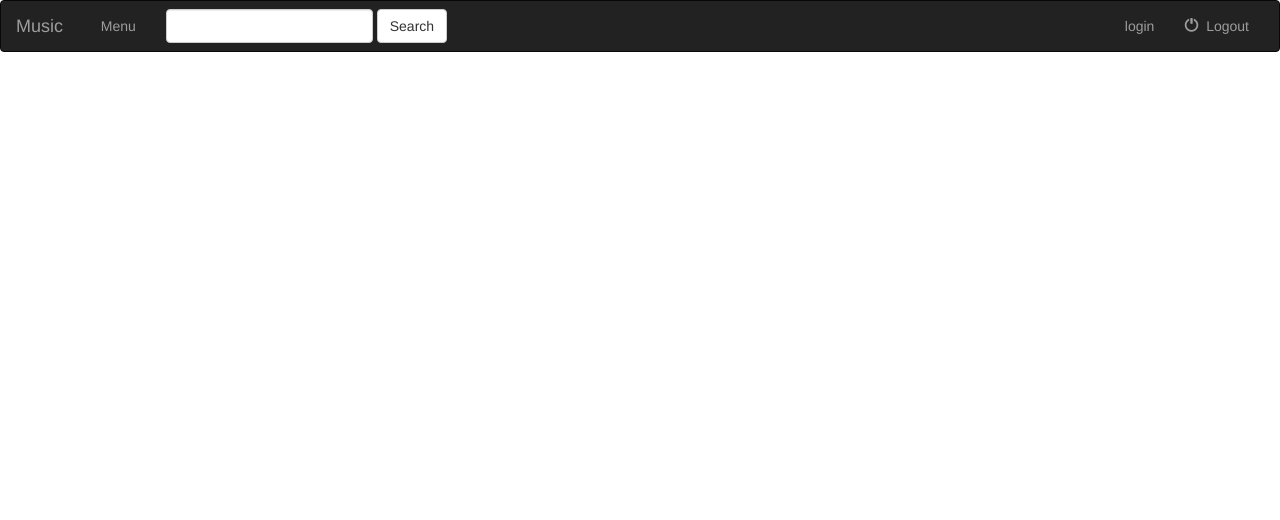
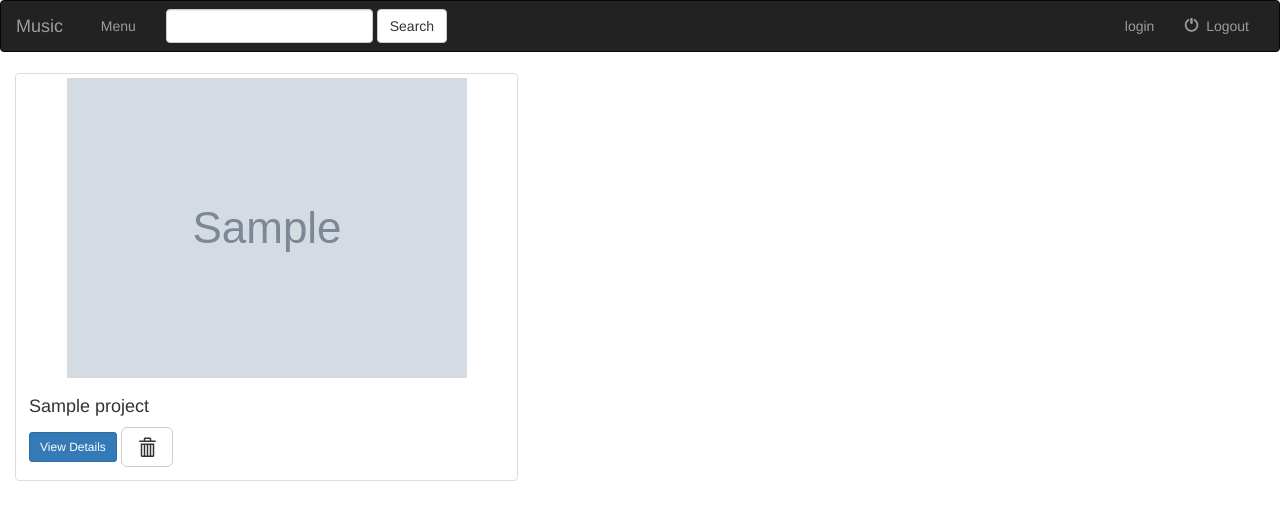
Before and after one commit to feysal-Ibrahim/awwwwwwwards, a Django app: page / in a window 1280 px wide. Shown: the top 520 px of the page. Run offline with Django 3.2, Linux system fonts and the light colour scheme; tables that the repository leaves empty hold one stand-in row (values such as "Sample post"); grey boxes marked "Sample" are stand-in pictures; some libraries are stand-ins or nearby versions.

Commit message:
create delete view function

```diff
--- a/app/models.py
+++ b/app/models.py
@@ -1,6 +1,7 @@
 from django.db import models
 from django.contrib.auth.models import User
 from tinymce.models import HTMLField
+from django.core.urlresolvers import reverse
 import datetime as dt
 
 
@@ -42,6 +43,10 @@ class Project( models.Model ):
     user=models.ForeignKey( User , on_delete=models.CASCADE )
     date=models.DateTimeField( auto_now_add=True )
 
+
+    def get_absolute_url(self):
+        return reverse('detail', kwargs={'pk': self.pk})
+
     @classmethod
     def search_by_name(cls , search_term):
         projects=cls.objects.filter( name__icontains=search_term )
@@ -68,15 +73,16 @@ class Project( models.Model ):
         return posts
 
     @classmethod
-    def get_post_by_id(cls , id):
+    def get_project_by_id(cls , id):
         projects=Project.objects.filter( id=Project.id )
         return projects
 
     @classmethod
-    def get_all_profiles(cls):
+    def get_profile(cls):
         profile=Profile.objects.all( )
         return profile
 
     @classmethod
-    def get_project(cls):
-        pass
+    def get_peoject(cls):
+        project=Project.objects.all()
+        return project
--- a/app/templates/award/index.html
+++ b/app/templates/award/index.html
@@ -1,33 +1,37 @@
 {% extends 'award/base.html' %}
 {% block body %}
-<div class="albums-container container-fluid">
+<div class="project-container container-fluid">
 
     <!-- Albums -->
     <div class="row">
         <div class="col-sm-12">
              </div>
-    {% for project in project %}
-    <div class="col-sm-6 col-lg-4">
+    {% for project in all_project %}
+    <div class="col-sm-5 col-lg-5">
                     <div class="thumbnail">
                         <a href="">
-                            <h2>{{ project.name }}</h2>
                              <img src="{{project.image.url}}" class="img-responsive">
                         </a>
                         <div class="caption">
-                            <h4>{{ project.description }}</h4>
-                            <a href="">
-                            <h4>{{ project.link }}</h4>
-                            </a>
-                            <h4>{{ project.profile }}</h4>
-                            <h4>{{ project.user }}</h4>
-                            <h4>{{ project.date }}</h4>
+                            <h4>{{ project.name }}</h4>
 
+                             <!-- View Details -->
+                            <a href="{% url 'detail' project.id %}" class="btn btn-primary btn-sm" role="button">View Details</a>
 
-
+                            <!-- Delete project -->
+                            <form action="{% url 'project-delete' project.id %}" method="post" style="display: inline;">
+                                {% csrf_token %}
+                                <input type="hidden" name="project_id" value="{{project_id}}" />
+                                <button type="submit" class="btn btn-default btn-lg">
+                                    <span class="glyphicon glyphicon-trash"></span>
+                                </button>
+                            </form>
+                </div>
                         </div>
                     </div>
     </div>
     </div>
 </div>
+</div>
 {% endfor %}
 {% endblock %}
--- a/app/urls.py
+++ b/app/urls.py
@@ -7,7 +7,14 @@ from django.conf.urls.static import static
 
 urlpatterns=[
     # /app/
-    url( r'^$' , views.index, name='index' ) ,
+    url( r'^$' , views.IndexView.as_view( ) , name='index' ) ,
+    # /app/<project>/
+    url( r'^(?P<pk>[0-9]+)/$' , views.DetailView.as_view( ) , name='detail' ) ,
+    # /app/project/1/delete
+    url( r'project/(?P<pk>[0-9]+)/delete/$' , views.ProjectDelete.as_view( ) , name='project-delete' ) ,
+    # /app/project/2/
+    # url( r'project/(?P<pk>[0-9]+)/$' , views.Project.as_view( ) , name='project-update' ) ,
+    url( r'^profile/' , views.profile , name='profile' ) ,
 ]
 
 if settings.DEBUG:
--- a/app/views.py
+++ b/app/views.py
@@ -1,22 +1,37 @@
 from django.views import generic
 from django.views.generic.edit import CreateView,UpdateView,DeleteView
 from django.core.urlresolvers import reverse_lazy
-from django.shortcuts import render,redirect, get_object_or_404
+from django.shortcuts import render,redirect
 from django.contrib.auth import  authenticate,login
 from django.views.generic import View
-from django.contrib.auth.models import User
 from django.shortcuts import render , redirect , get_object_or_404
 from .models import Project,Profile
 
 # Create your views here.
-def index(request):
+class IndexView(generic.ListView):
+    template_name = 'award/index.html'
+    context_object_name = 'all_project'
+
+    def get_queryset(self):
+        return Project.objects.all()
+
+class DetailView(generic.DetailView):
+    model = Project
+    template_name = 'award/detail.html'
+
+class ProjectDelete(DeleteView):
+    model=Project
+    success_url = reverse_lazy('index')
+
+
+def profile(request):
     '''
-    Method that fetches all images from all users.
-    '''
+    	Method that fetches a users profile page
+    	'''
     current_user=request.user
     profile=Profile.get_profile( )
-    project=Project.get_project()
-    return render( request , 'award/index.html' , {
-        "profile": profile ,
-        'project':project,
-        "current_user": current_user ,} )
+    project=Project.get_peoject( )
+    return render( request , 'award/profile.html' , {
+        "project": project ,
+        "user": current_user ,
+        "profile": profile , } )
```
Also changed, not shown: app/templates/award/detail.html (+29 -0 lines), media/images/news_et279Zo.png (added), 1 other file.
